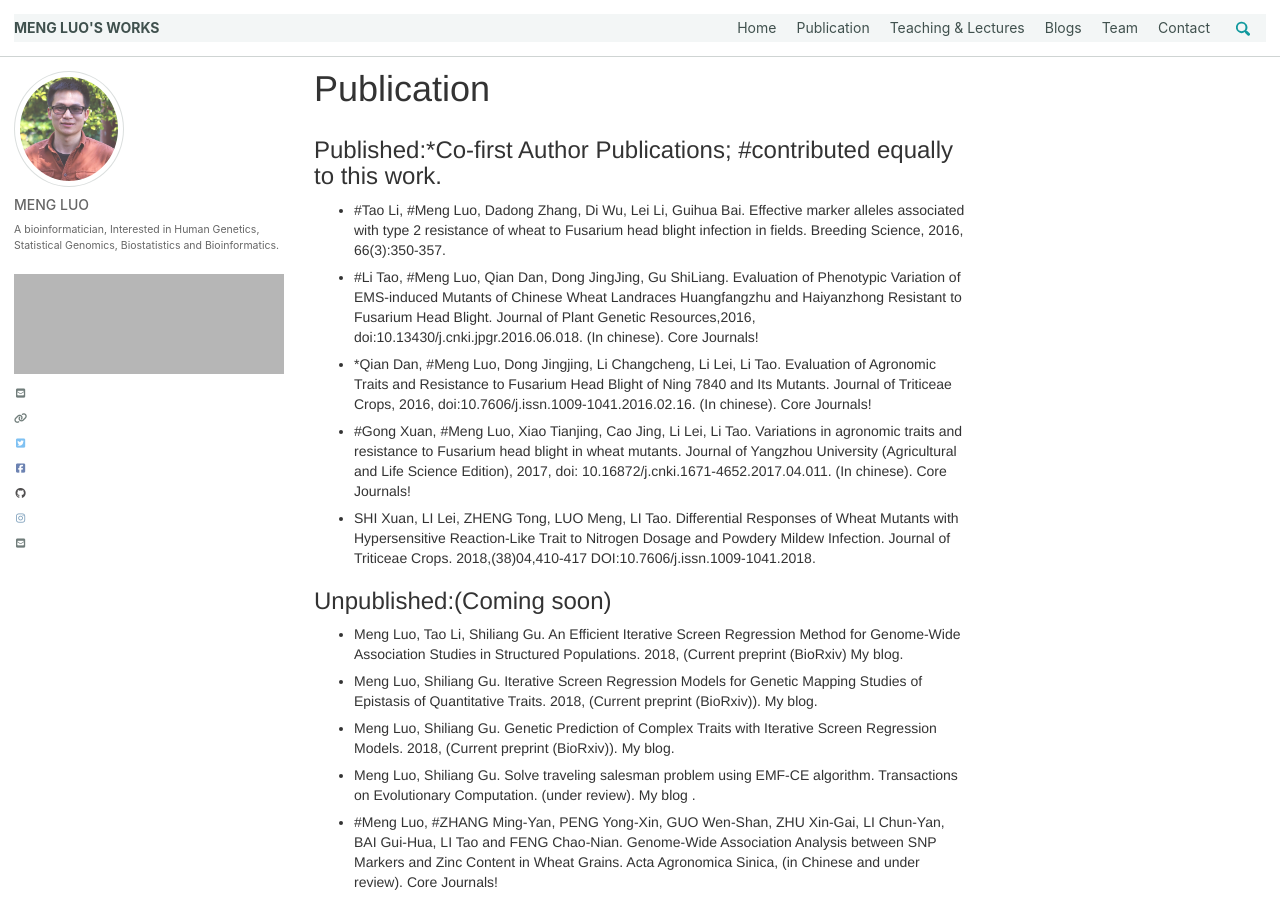
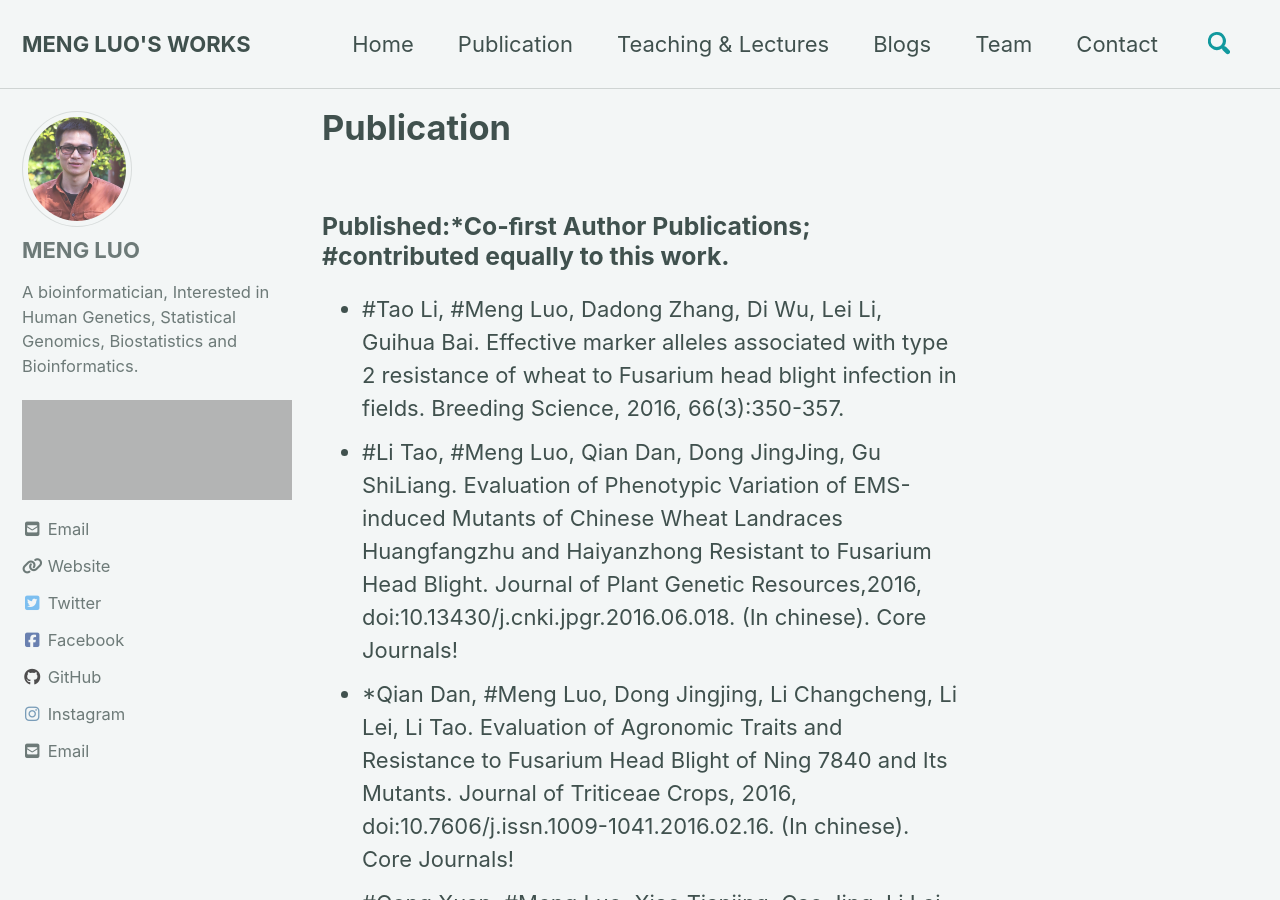
Before and after one commit to czheluo/blogs, a Jekyll site: the page built from _pages/publication.md, in a window 1280 px wide and 900 px high. Built offline with Jekyll 4.4.1, drawn with Linux system fonts in a browser that asks for light colours; cached includes are drawn as plain includes; nearby versions of some CDN libraries; comment, search, counter and statistics services are not loaded; grey boxes are pictures that could not be loaded.

Commit message:
Update footer.html

```diff
--- a/_includes/footer.html
+++ b/_includes/footer.html
@@ -1,7 +1,7 @@
 
-<link rel="stylesheet" href="https://maxcdn.bootstrapcdn.com/bootstrap/3.4.1/css/bootstrap.min.css">
+<!--link rel="stylesheet" href="https://maxcdn.bootstrapcdn.com/bootstrap/3.4.1/css/bootstrap.min.css">
 <script src="https://ajax.googleapis.com/ajax/libs/jquery/3.5.1/jquery.min.js"></script>
-<script src="https://maxcdn.bootstrapcdn.com/bootstrap/3.4.1/js/bootstrap.min.js"></script>
+<script src="https://maxcdn.bootstrapcdn.com/bootstrap/3.4.1/js/bootstrap.min.js"></script-->
 
 <div class="page__footer-follow" align= "center">
   <ul class="social-icons">
@@ -36,7 +36,7 @@
 <br>
 
 
-<div class="row">
+<!--div class="row">
 	    <div class="col-md-4">
 		  <a href="http://www.yzu.edu.cn/" target="_blank">
 		    <img src="/images/logo/yzu1.png" width="500" height="129" />
@@ -52,4 +52,4 @@
 		    <img src="/images/logo/majorbio.png" width="500" height="129" />
       </a>
 	    </div>
-</div>
+</div-->
```
